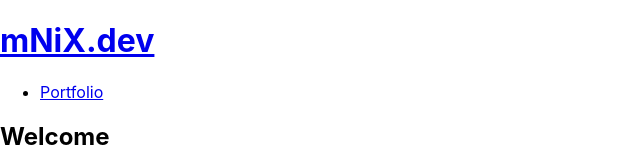
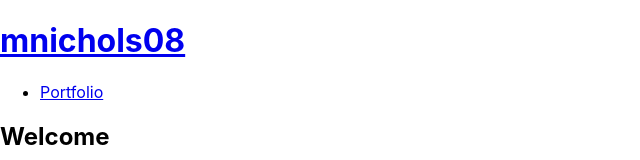
Before and after one commit to mnichols08/portfolio, a React (Create React App) app: page / in a window 1280 px wide. Shown: the top 160 px of the page, without its empty margins (0-640 px from the left). Built offline with nearby package versions, Linux system fonts and the light colour scheme.

Commit message:
change mNix to mnichols08

```diff
--- a/src/components/Header.component.js
+++ b/src/components/Header.component.js
@@ -1,7 +1,7 @@
 function Header() {
     return (
       <header>
-        <a href="/"><h1>mNiX.dev</h1></a>
+        <a href="/"><h1>mnichols08</h1></a>
         <nav>
           <ul>
             <li>
```
